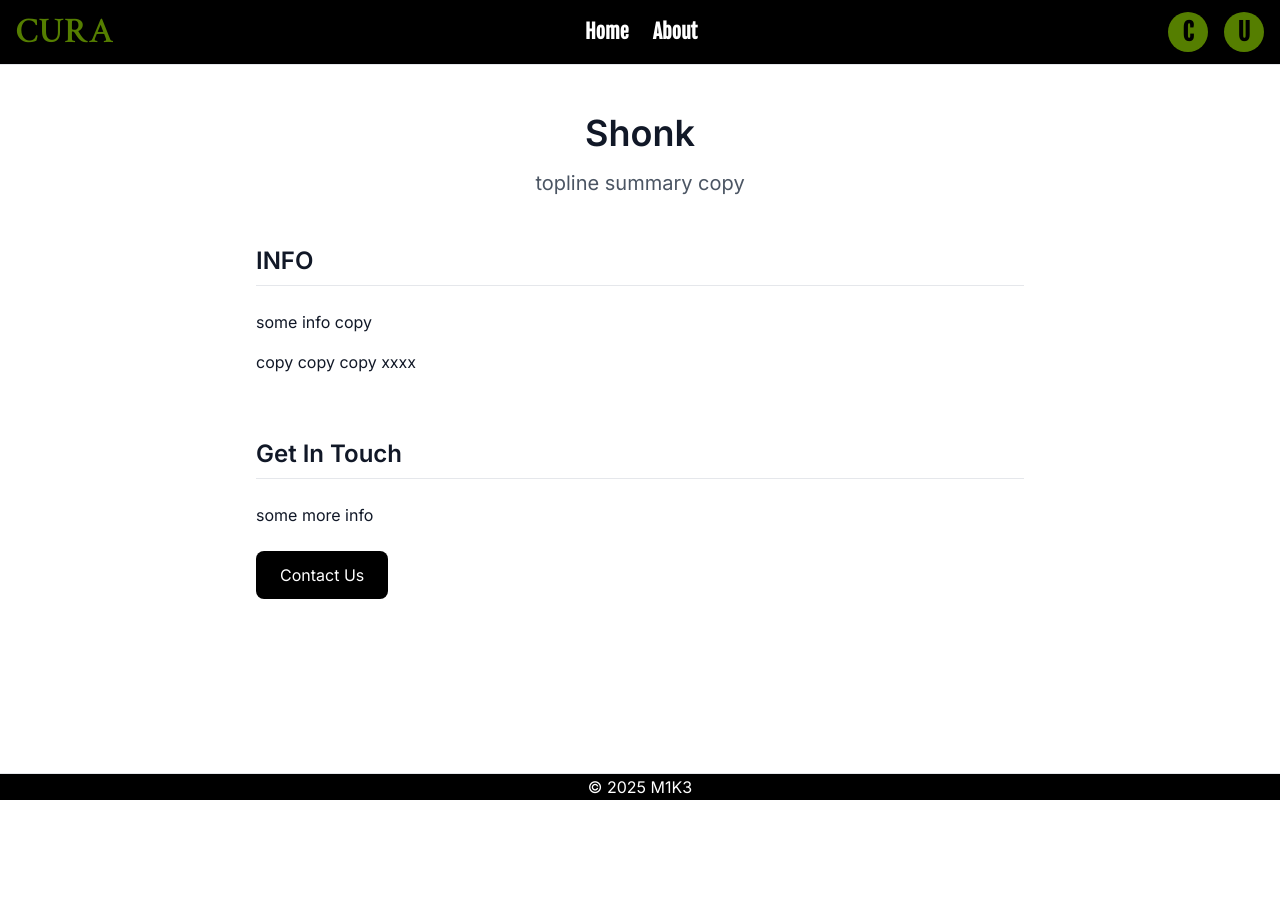
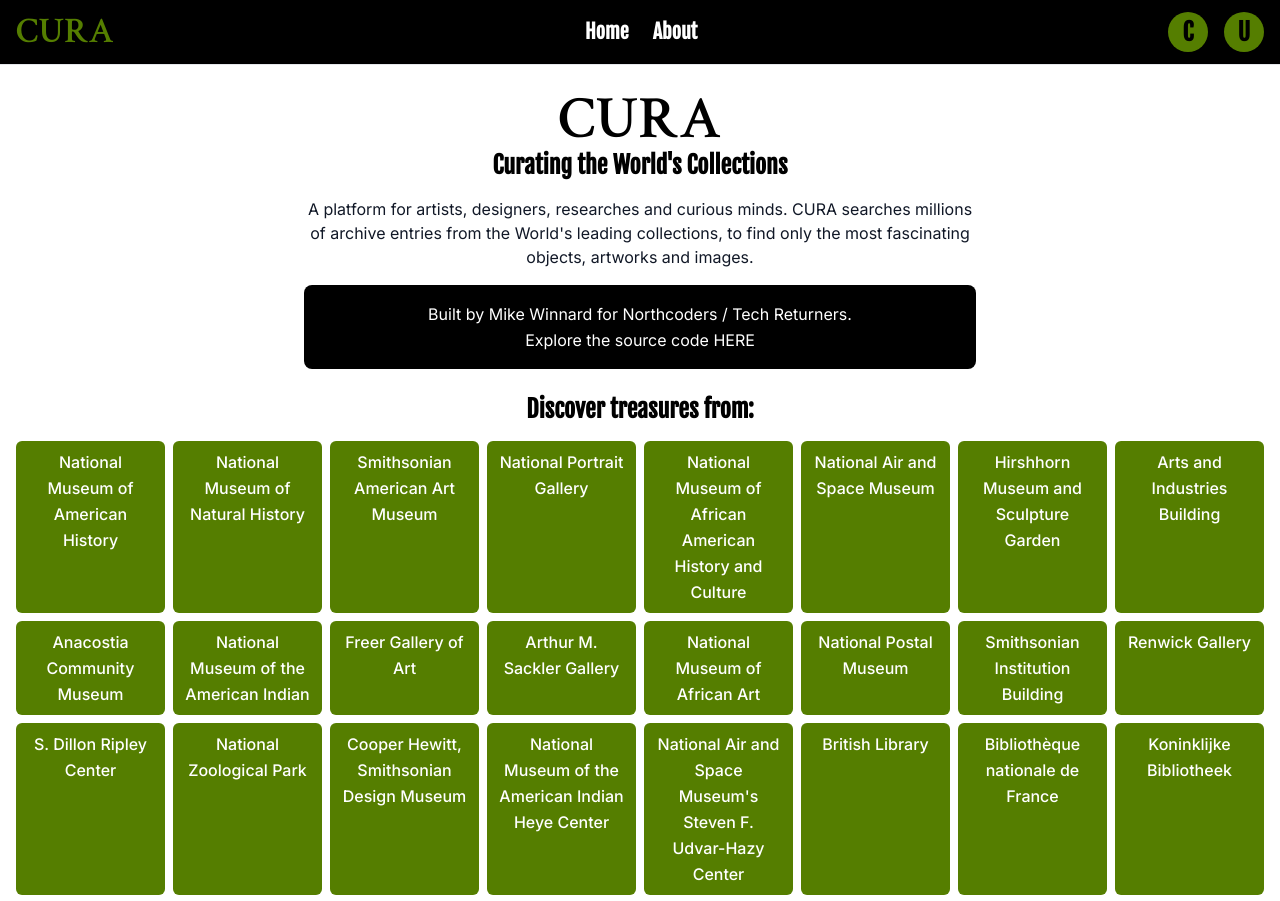
Before and after one commit to m1k3wn/nc-curation-platform, a React (Vite) app: page /about in a window 1280 px wide. Shown: the top 901 px of the page. Before the commit the page ends 800 px from the top, so only its background shows below. Built offline with nearby package versions, Linux system fonts and the light colour scheme; no server answers.

Commit message:
adds about page and collections cascade

```diff
--- a/index.html
+++ b/index.html
@@ -4,7 +4,7 @@
     <meta charset="UTF-8" />
     <link rel="icon" type="image/svg+xml" href="/vite.svg" />
     <meta name="viewport" content="width=device-width, initial-scale=1.0" />
-    <title>Shonky curation platform</title>
+    <title>Cura</title>
   </head>
   <body>
     <div id="root"></div>
--- /dev/null
+++ b/src/components/collections/CollectionCascade.jsx
@@ -0,0 +1,49 @@
+import { useState, useEffect } from "react";
+import { useNavigate } from "react-router-dom";
+import collectionData from "../../utils/CollectionsList.json";
+
+const collections = collectionData.collections;
+
+const CascadeAnimation = () => {
+  const [visibleItems, setVisibleItems] = useState([]);
+  const navigate = useNavigate();
+
+  const handleCollectionClick = (collectionName) => {
+    navigate(`/search?q=${encodeURIComponent(collectionName)}`);
+  };
+
+  useEffect(() => {
+    setVisibleItems([]);
+    collections.forEach((_, index) => {
+      setTimeout(() => {
+        setVisibleItems((prev) => [...prev, index]);
+      }, index * 150);
+    });
+  }, []);
+
+  return (
+    <div className="text-center py-6">
+      <h2 className="text-subtitle mb-4">Discover treasures from: </h2>
+      <div className="grid grid-cols-2 md:grid-cols-4 lg:grid-cols-8 gap-2 max-w-full mx-auto">
+        {collections.map((name, index) => (
+          <div
+            key={index}
+            onClick={() => handleCollectionClick(name)}
+            className={`text-body text-ml btn-action px-3 ${
+              visibleItems.includes(index)
+                ? "opacity-100 transform translate-y-0"
+                : "opacity-0 transform translate-y-4"
+            }`}
+          >
+            {name}
+          </div>
+        ))}
+      </div>
+      <p className="text-gray-500 mt-8 text-sm">
+        Click any collection to start exploring
+      </p>
+    </div>
+  );
+};
+
+export default CascadeAnimation;
--- a/src/pages/AboutPage.jsx
+++ b/src/pages/AboutPage.jsx
@@ -1,32 +1,65 @@
+import CollectionCascade from "../components/collections/CollectionCascade";
+
 export default function AboutPage() {
   return (
-    <div className="py-12">
+    <div className="py-6">
       <div className="container mx-auto px-4">
         <div className="max-w-3xl mx-auto">
-          {/* Page Header */}
-          <div className="text-center mb-12">
-            <h1 className="text-4xl font-bold mb-4">Shonk</h1>
-            <p className="text-xl text-gray-600">topline summary copy</p>
+          {/* Header */}
+          <div className="text-center mb-4">
+            <h1 className="text-title text-6xl">CURA</h1>
+            <p className="text-subtitle">Curating the World's Collections</p>
           </div>
-
-          {/* Mission Section */}
-          <section className="mb-16">
-            <h2 className="text-2xl font-semibold mb-6 border-b pb-2">INFO</h2>
-            <p className="mb-4">some info copy</p>
-            <p className="mb-4">copy copy copy xxxx</p>
+        </div>
+        <div>
+          {/* Info */}
+          <section className="text-center max-w-2xl mx-auto mb-2">
+            <p>
+              A platform for artists, designers, researches and curious minds.
+              CURA searches millions of archive entries from the World's leading
+              collections, to find only the most fascinating objects, artworks
+              and images.
+            </p>
           </section>
-
-          {/* Contact Section */}
-          <section>
-            <h2 className="text-2xl font-semibold mb-6 border-b pb-2">
-              Get In Touch
-            </h2>
-            <p className="mb-6">some more info</p>
-            <button className="bg-black text-white px-6 py-3 rounded-lg hover:bg-gray-800 transition-colors">
-              Contact Us
-            </button>
+          {/* Links */}
+          <section className="text-center text-body max-w-2xl mx-auto bg-main text-inverse mt-4 px-2 py-4 rounded-lg">
+            <p>
+              Built by
+              <a
+                href="https://github.com/m1k3wn"
+                target="_blank"
+                rel="noopener noreferrer"
+                className="hover:text-accent-primary"
+              >
+                {" "}
+                Mike Winnard
+              </a>{" "}
+              for
+              <a
+                href="https://www.techreturners.com/about-us/"
+                target="_blank"
+                rel="noopener noreferrer"
+                className="hover:text-accent-primary"
+              >
+                {" "}
+                Northcoders / Tech Returners.
+              </a>
+            </p>
+            <p className="text-body  text-inverse">
+              Explore the source code{" "}
+              <a
+                href="https://github.com/m1k3wn/nc-curation-platform"
+                target="_blank"
+                rel="noopener noreferrer"
+                className="hover:text-accent-primary"
+              >
+                HERE
+              </a>
+            </p>
           </section>
         </div>
+        {/* Collections List */}
+        <CollectionCascade />
       </div>
     </div>
   );
--- /dev/null
+++ b/src/utils/collectionsList.json
@@ -0,0 +1,60 @@
+{
+  "collections": [
+    "National Museum of American History",
+    "National Museum of Natural History",
+    "Smithsonian American Art Museum",
+    "National Portrait Gallery",
+    "National Museum of African American History and Culture",
+    "National Air and Space Museum",
+    "Hirshhorn Museum and Sculpture Garden",
+    "Arts and Industries Building",
+    "Anacostia Community Museum",
+    "National Museum of the American Indian",
+    "Freer Gallery of Art",
+    "Arthur M. Sackler Gallery",
+    "National Museum of African Art",
+    "National Postal Museum",
+    "Smithsonian Institution Building",
+    "Renwick Gallery",
+    "S. Dillon Ripley Center",
+    "National Zoological Park",
+    "Cooper Hewitt, Smithsonian Design Museum",
+    "National Museum of the American Indian Heye Center",
+    "National Air and Space Museum's Steven F. Udvar-Hazy Center",
+    "British Library",
+    "Bibliothèque nationale de France",
+    "Koninklijke Bibliotheek",
+    "Austrian National Library",
+    "National Library of Luxembourg",
+    "Rijksmuseum",
+    "Louvre Museum",
+    "Museo del Prado",
+    "Wellcome Collection",
+    "Victoria and Albert Museum",
+    "Uffizi Galleries",
+    "Hermitage Museum",
+    "Palazzo Altemps",
+    "Musei Capitolini",
+    "National Gallery",
+    "Archives Portal Europe",
+    "PHOTOCONSORTIUM",
+    "MUSEU",
+    "The European Library",
+    "European Film Gateway",
+    "EUscreen",
+    "Europeana Fashion",
+    "Europeana Sounds",
+    "Institut National de l'Audiovisuel",
+    "Catalònica",
+    "Slovakiana",
+    "Heritage Malta",
+    "CulturaItalia",
+    "BAM Portal",
+    "Carare",
+    "Central European University Archives",
+    "Max Planck Institute Archives",
+    "European Space Agency Archives",
+    "CERN Document Server",
+    "...and more!"
+  ]
+}
```
Also changed, not shown: 1 other file (tests, documents, lock files or other folders).
